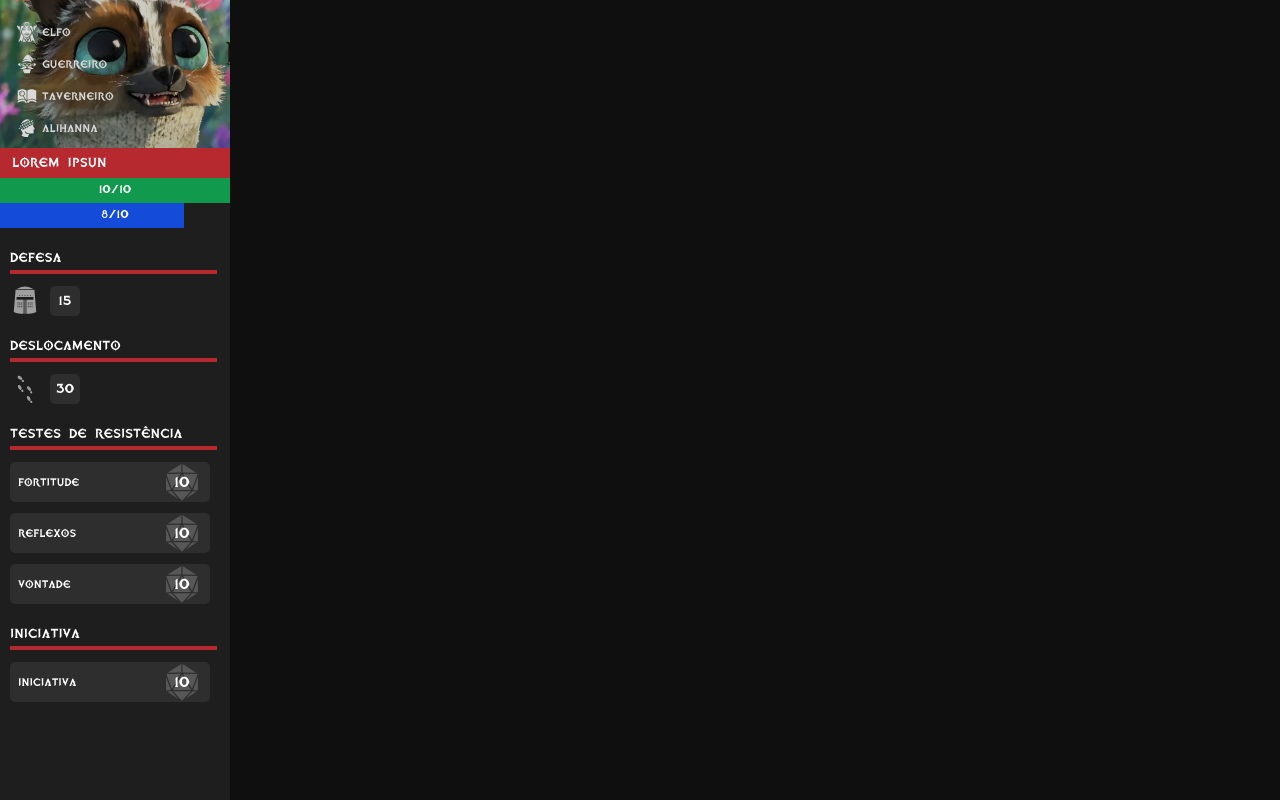
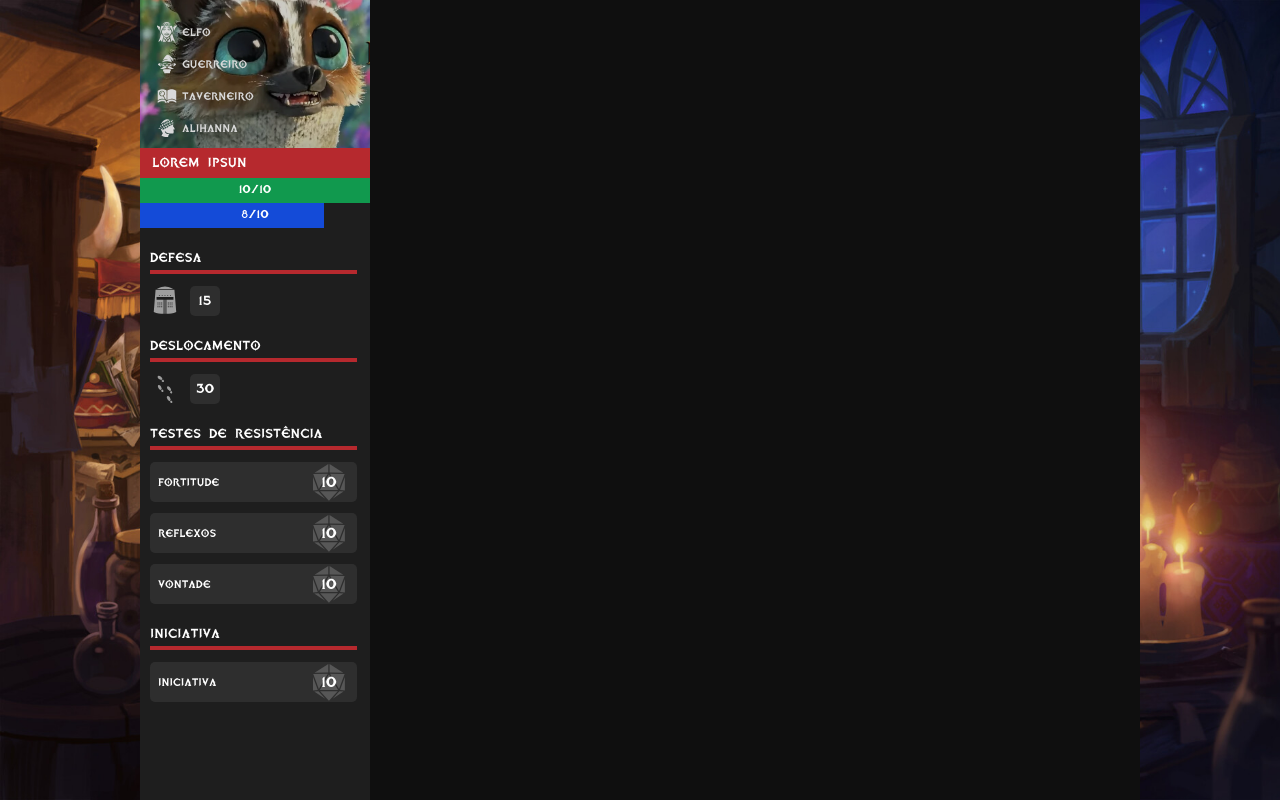
Before and after one commit to Gustavo-Oliveira-Brandao/Assistente-T20-GOTY, a React (Vite) app: page / in a window 1280 px wide. Built offline with nearby package versions, Linux system fonts and the light colour scheme.

Commit message:
fundo adicionado

```diff
--- a/src/components/pericia/card-pericia.module.scss
+++ b/src/components/pericia/card-pericia.module.scss
@@ -1,19 +1,42 @@
 @use "@assets/variables.scss";
 
-.pericia {
-    width: 200px;
-    height: 40px;
-    margin-bottom: 11px;
-    flex-shrink: 0;
-    font-size: 13.3px;
-    border-radius: 5px;
+.padrao {
     background: variables.$secondary-color;
     display: flex;
     justify-content: space-between;
     align-items: center;
     padding: 0 2px;
+    border-radius: 5px;
 
     button:hover {
-        color: variables.$highlight-color;
+        .nome {
+            color: variables.$highlight-color;
+        }
     }
 }
+
+.testeResistencia {
+    width: 207px;
+    height: 40px;
+    margin-bottom: 11px;
+    flex-shrink: 0;
+    font-size: 13.3px;
+}
+
+.pericia {
+    width: 307.416px;
+    height: 50px;
+    flex-shrink: 0;
+
+    .parteEsquerda {
+
+        p {
+            text-align: left;
+        }
+
+        .atributo {
+            color: variables.$special-text-color;
+            font-size: 12px;
+        }
+    }
+}
--- a/src/components/pericia/card-pericia.tsx
+++ b/src/components/pericia/card-pericia.tsx
@@ -3,14 +3,23 @@ import BotaoRolagem from "../botao-rolagem/botao-rolagem";
 import styles from "./card-pericia.module.scss"
 
 function CardPericia({
-    pericia
-} : {
-    pericia: Pericia
-}){
+    pericia,
+    css
+}: {
+    pericia: Pericia,
+    css: string
+}) {
 
-    return(
-        <div className={styles.pericia}>
-            <button>{pericia.nome}</button>
+    return (
+        <div className={`${styles[css]} ${styles.padrao}`}>
+            <div className={styles.parteEsquerda}>
+                <button>
+                    <p className={styles.nome}>{pericia.nome}</p>
+                    {!pericia.ehTesteResistencia && pericia.nome !== "iniciativa" &&(
+                        <p className={styles.atributo}>{pericia.atributo}</p>
+                    )}
+                </button>
+            </div>
             <BotaoRolagem valor={10} />
         </div>
     )
--- a/src/index.scss
+++ b/src/index.scss
@@ -117,7 +117,9 @@ main {
 
 body {
   line-height: 1;
-  background-color: variables.$background-color;
+  background: url("@assets/fundo.jfif");
+  background-size: cover;
+  background-repeat: no-repeat;
 }
 
 ol,
--- a/src/pages/ficha-personagem/ficha-personagem.module.scss
+++ b/src/pages/ficha-personagem/ficha-personagem.module.scss
@@ -0,0 +1,8 @@
+@use "@assets/variables.scss";
+
+.ficha{
+    width: 1000px;
+    margin-left: auto;
+    margin-right: auto;
+    background-color: variables.$background-color;
+}
--- a/src/pages/ficha-personagem/ficha-personagem.tsx
+++ b/src/pages/ficha-personagem/ficha-personagem.tsx
@@ -3,6 +3,7 @@ import SidebarPersonagem from "../../templates/ficha-sidebar/sidebar-personagem"
 import { Personagem } from "../../@types/Personagem"
 import axios from "axios"
 import { inicializarPersonagem } from "../../utils/inicializarPersonagem"
+import styles from "./ficha-personagem.module.scss"
 
 function FichaPersonagem() {
 
@@ -22,7 +23,7 @@ function FichaPersonagem() {
 
 
     return (
-        <main>
+        <main className={styles.ficha}>
             {
                 personagem &&
                 <SidebarPersonagem personagem={personagem} />
--- a/src/templates/ficha-main/ficha-main.tsx
+++ b/src/templates/ficha-main/ficha-main.tsx
@@ -3,7 +3,7 @@ import styles from './ficha-main.module.scss'
 function FichaMain(){
 
     return(
-        <div>
+        <div className={styles.conteudo}>
 
         </div>
     )
--- a/src/templates/ficha-sidebar/sidebar-personagem.tsx
+++ b/src/templates/ficha-sidebar/sidebar-personagem.tsx
@@ -61,7 +61,7 @@ function SidebarPersonagem({ personagem }: { personagem: Personagem }) {
                     {
                         personagem.pericias.map((pericia) => (
                             pericia.ehTesteResistencia ?
-                                (<CardPericia key={pericia.id} pericia={pericia} />)
+                                (<CardPericia key={pericia.id} pericia={pericia} css="testeResistencia" />)
                                 :
                                 null
                         ))
@@ -76,7 +76,7 @@ function SidebarPersonagem({ personagem }: { personagem: Personagem }) {
                     {
                         personagem.pericias.map((pericia) => (
                             pericia.nome == "iniciativa" ?
-                                (<CardPericia key={pericia.id} pericia={pericia} />)
+                                (<CardPericia key={pericia.id} pericia={pericia} css="testeResistencia" />)
                                 :
                                 null
                         ))
```
Also changed, not shown: src/assets/fundo.jfif (added).
